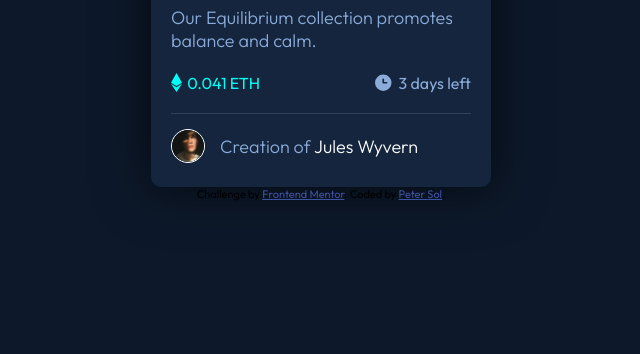
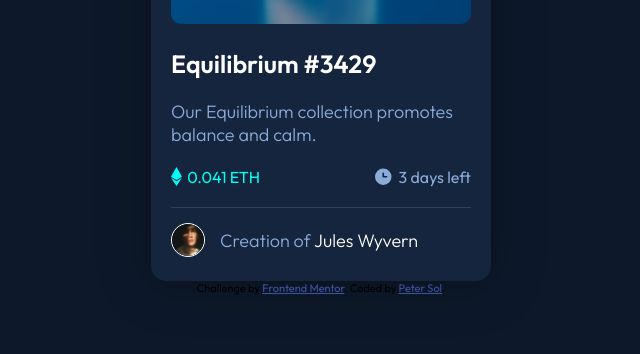
Before and after one commit to TheinSoe137/nft-preview-card-component-main, a plain HTML site: page index.html in a window 1280 px wide. Shown: the part 446-800 px from the top of the page, without its empty margins (319-959 px from the left). Drawn offline with Linux system fonts and the light colour scheme.

Commit message:
Update style.css

```diff
--- a/style.css
+++ b/style.css
@@ -4,16 +4,16 @@ body{
 }
 .card{
     background-color: hsl(216, 50%, 16%);
-    border-radius: 10px;
+    border-radius: 15px;
     width: 300px;
     margin: 0 auto;
-    margin-top: 50px;
+    margin-top: 150px;
     padding: 20px;
-    box-shadow: 0 0 50px 5px hsla(0, 0%, 0%, 0.582);
+    box-shadow: 0 0 50px 5px hsla(0, 0%, 0%, 0.3);
 }
 h1{
     color: hsl(0, 0%, 100%);
-    font-size: 30px;
+    font-size: 25px;
     font-weight: 600;
     text-align: left;
     margin-top: 20px;
```
